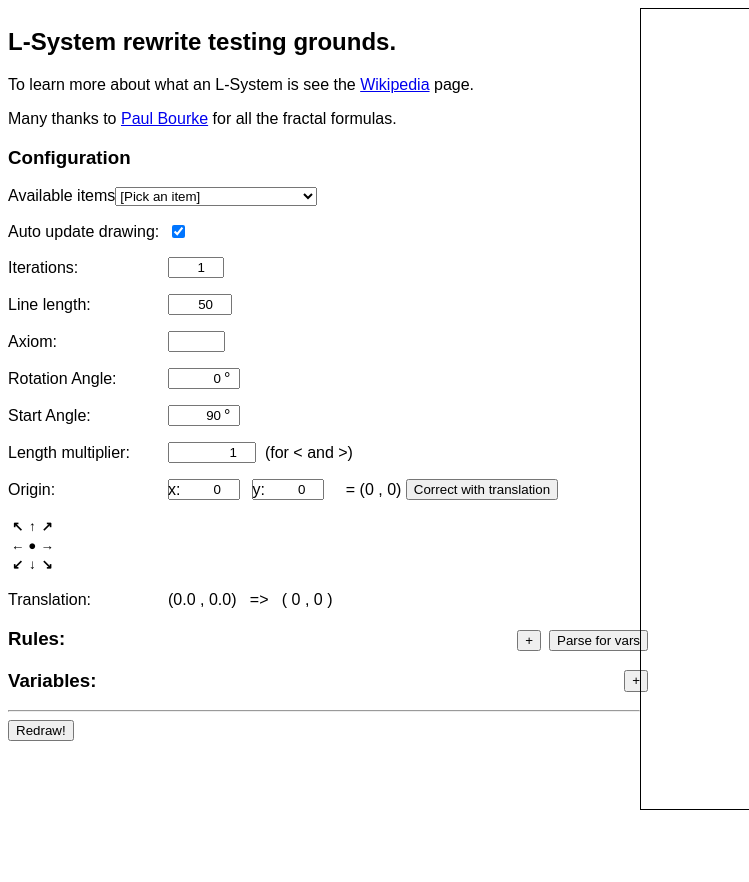
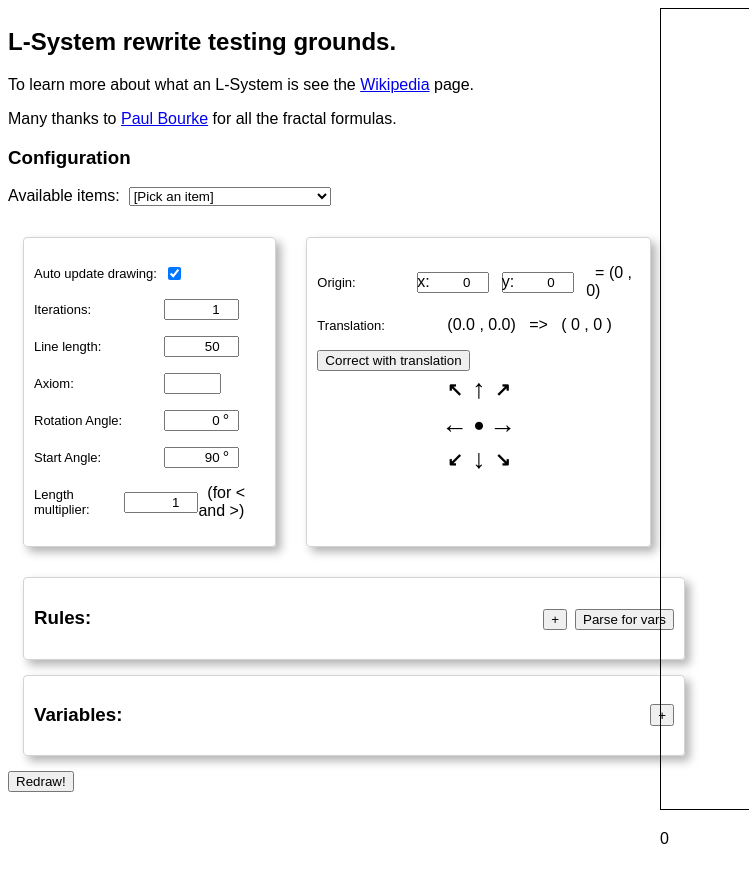
Before and after one commit to martinmolema/L-System, an Angular app: page / in a window 1280 px wide. Shown: the top 882 px of the page, without its empty margins (0-749 px from the left). Built offline with nearby package versions, Linux system fonts and the light colour scheme.

Commit message:
Added some support for animated polyline

```diff
--- a/src/app/app.component.css
+++ b/src/app/app.component.css
@@ -8,12 +8,51 @@ main {
     width: 50%;
     height: fit-content;
 
+
+    .card {
+      border: 1px solid lightgray;
+      border-radius: 4px;
+      margin:15px;
+      padding: 10px;
+      box-shadow: 5px 5px 10px rgba(0, 0, 0, 0.3);
+    }
+
+
+    div.column {
+      display: flex;
+      flex-direction: row;
+
+      div.left,
+      div.right {
+        width: fit-content;
+      }
+
+      div.right {
+        div.origin-navigator {
+          width: 100%;
+          display: flex;
+          flex-direction: row;
+          flex-wrap: nowrap;
+          justify-content: center;
+          align-items: center;
+        }
+
+      }
+
+    }
+
     table.origins {
       td {
-        font-size: 10pt;
+        font-size: 14pt;
         font-weight: bold;
         text-align: center;
         cursor: pointer;
+      }
+
+      tr:nth-child(odd) td:nth-child(even),
+      tr:nth-child(even) td:nth-child(odd)
+      {
+        font-size: 20pt;
       }
 
     }
@@ -56,6 +95,7 @@ main {
 
     input[type=number] {
       text-align: right;
+      width:5em;
     }
   }
 
@@ -63,6 +103,8 @@ main {
     width: 50%;
     height: fit-content;
     overflow: hidden;
+
+    margin-left:20px;
 
     section:has(app-lsystem) {
     }
@@ -91,6 +133,7 @@ main {
       label {
         display: inline-block;
         width: 10em;
+        font-size: small;
       }
 
       label:after {
--- a/src/app/app.component.html
+++ b/src/app/app.component.html
@@ -17,8 +17,9 @@
       <header>
         <h1>Configuration</h1>
       </header>
+
       <p>
-        <label for="listOfItems">Available items</label>
+        <label for="listOfItems">Available items: &nbsp;</label>
         <select id="listOfItems" (change)="selectSystem($event)" [(ngModel)]="idxSelectedSystem">
           <option value="-1">[Pick an item]</option>
           @for (item of allSystems; track allSystems; let idx = $index) {
@@ -27,6 +28,8 @@
         </select>
       </p>
       <form [formGroup]="formgroup">
+        <div class="column">
+          <div class="left card">
 
             <p>
               <label for="auto-update">Auto update drawing</label>
@@ -48,7 +51,8 @@
             </p>
             <p>
               <label for="inputRotationAngle">Rotation Angle</label>
-          <input name="rotationangle" id="inputRotationAngle" formControlName="rotationAngle" type="number" min="-180"
+              <input name="rotationangle" id="inputRotationAngle" formControlName="rotationAngle" type="number"
+                     min="-180"
                      max="180" class="angle">
               <span class="suffix"> &deg;</span>
             </p>
@@ -65,6 +69,8 @@
                      min="0.001" max="10" step="0.1">
               <span>&nbsp; (for &lt; and &gt;)</span>
             </p>
+          </div>
+          <div class="right card">
             <p>
               <label for="inputOriginX">Origin</label>
               <input name="originX" id="inputOriginX" formControlName="originX" type="number" min="-400" max="400">
@@ -73,8 +79,23 @@
               <span class="prefix">y:</span>
               <span>&nbsp; = ({{ originX?.value }} , {{ originY?.value }})</span>
               <span>&nbsp;</span>
+
+            </p>
+            <p>
+              <label>Translation</label>
+              ({{ canvas.translation.xAsString }} , {{ canvas.translation.yAsString }})
+              &nbsp;
+              =>
+              &nbsp;
+              (
+              {{ Math.floor((canvas.translation ? canvas.translation.x : 0) + canvas.OriginX) }}
+              ,
+              {{ Math.floor((canvas.translation ? canvas.translation.y : 0) + canvas.OriginY) }}
+              )
+
+            </p>
             <button (click)="updateOriginFromTranslation()">Correct with translation</button>
-        </p>
+            <div class="origin-navigator">
               <table class="origins">
                 <tbody>
                 <tr>
@@ -94,19 +115,7 @@
                 </tr>
                 </tbody>
               </table>
-        <p>
-          <label>Translation</label>
-          ({{ canvas.translation.xAsString }} , {{ canvas.translation.yAsString }})
-          &nbsp;
-          =>
-          &nbsp;
-          (
-          {{ Math.floor((canvas.translation ? canvas.translation.x : 0) + canvas.OriginX) }}
-          ,
-          {{ Math.floor((canvas.translation ? canvas.translation.y : 0) + canvas.OriginY) }}
-          )
-
-        </p>
+            </div>
             <!--        <p>
                       <label for="inputRules">Rules</label>
                       <textarea name="lrules" id="inputRules" formControlName="rules" [rows]="4" [cols]="50"></textarea>
@@ -120,7 +129,10 @@
                       }
 
                     </div>-->
-        <div class="rules">
+          </div>
+        </div>
+        <div>
+          <div class="rules card">
             @if (rules) {
               <h3><span>Rules:</span>
                 <span>
@@ -141,7 +153,7 @@
               </ng-container>
             }
           </div>
-        <div class="variables">
+          <div class="variables card">
             @if (variables) {
               <h3><span>
             Variables:
@@ -162,7 +174,7 @@
               </ng-container>
             }
           </div>
-        <hr>
+        </div>
         <button (click)="submitValues()">Redraw!</button>
       </form>
     </section>
--- a/src/app/app.component.ts
+++ b/src/app/app.component.ts
@@ -283,7 +283,7 @@ export class AppComponent {
   redraw(nrOfIterations: number): void {
 
     this.lsystem.startGeneration(nrOfIterations);
-
+    this.lsystem.createPolyline();
   }
 
   get autoUpdate(): AbstractControl | null {
--- a/src/app/classes/lsystem-calculator.ts
+++ b/src/app/classes/lsystem-calculator.ts
@@ -5,7 +5,7 @@ import {LSystemVariable} from "./lsystem-variable";
 
 export const SpecialChars = ['+', '-', '[', ']', '>', '<'];
 
-export enum OriginPositions  {
+export enum OriginPositions {
   UseCoordinates,
   CENTER,
   TopLeft,
@@ -25,8 +25,10 @@ export class LSystemCalculator {
   private variables: Array<LSystemVariable> = new Array<LSystemVariable>();
   private axiom = '';
   private originPosition: OriginPositions;
-  private originCoordinates : Point;
-
+  private originCoordinates: Point;
+  private points: Array<Point>;
+  private polylineString: string = '';
+  private totalLineLength: number = 0;
 
   private angle = 0;
   private stack: Array<StackItem>;
@@ -46,15 +48,23 @@ export class LSystemCalculator {
     this.systemName = systemName;
     this.stack = new Array<StackItem>();
     this.lines = new Array<SVGLine>();
+    this.points = new Array<Point>();
 
     if (origin instanceof Point) {
       this.originCoordinates = origin.clone();
       this.originPosition = OriginPositions.UseCoordinates;
-    }
-    else {
-      this.originCoordinates = new Point(0,0);
+    } else {
+      this.originCoordinates = new Point(0, 0);
       this.originPosition = origin;
     }
+  }
+
+  get TotalLineLength(): number {
+    return this.totalLineLength;
+  }
+
+  get PolylineString(): string {
+    return this.polylineString;
   }
 
   clearVariables(): void {
@@ -111,16 +121,35 @@ export class LSystemCalculator {
 
   startGeneration(nrOfIterations: number) {
     this.nrOfIterationsRequested = nrOfIterations;
-    this.lastPosition = new Point(0,0);
+    this.lastPosition = new Point(0, 0);
     this.angle = this.startingAngle;
     this.stack = new Array<StackItem>();
     this.lines = new Array<SVGLine>();
+    this.points = new Array<Point>();
     this.completeFormula = '';
 
     this.nrOfIterationsRequested = nrOfIterations;
 
     this.generateOneIteration(nrOfIterations, this.axiom, this.lineLength);
 
+  }
+
+  createPolyline(): string {
+    this.polylineString = this.points.map(p => `${p.x},${p.y}`).join(' ');
+
+    let total = 0;
+    let lastPoint = new Point(0, 0);
+    this.points.forEach(point => {
+      if (lastPoint) {
+        const diffX = point.x - lastPoint.x;
+        const diffY = point.y - lastPoint.y;
+        total += Math.sqrt(diffX * diffX + diffY * diffY);
+      }
+      lastPoint = point;
+    })
+    this.totalLineLength = total;
+
+    return this.polylineString;
   }
 
   generateOneIteration(nrOfIterations: number, formula: string, lineLength: number) {
@@ -203,6 +232,7 @@ export class LSystemCalculator {
     line.classList.push(`iteration-${point1.iterationNr}`);
 
     this.lines.push(line);
+    this.points.push(point1);
 
     return new Point(newx, newy, 0, '');
 
@@ -215,7 +245,7 @@ export class LSystemCalculator {
   createParameterObject(): {} {
     return {
       systemName: this.systemName,
-      variables:this.variables,
+      variables: this.variables,
       axiom: this.axiom,
       rules: this.rules,
       rotationAngle: this.rotationAngle,
--- a/src/app/lsystem/lsystem.component.css
+++ b/src/app/lsystem/lsystem.component.css
@@ -4,4 +4,20 @@ svg {
     fill: none;
     vector-effect:non-scaling-stroke;
   }
+
+  polyline.shape.animated {
+    animation: dash 2s linear forwards;
+    stroke:black;
+    vector-effect: non-scaling-stroke;
+    fill: none;
+    stroke-width:1;
+  }
+
 }
+
+
+@keyframes dash {
+  to {
+    stroke-dashoffset: 0;
+  }
+}
--- a/src/app/lsystem/lsystem.component.html
+++ b/src/app/lsystem/lsystem.component.html
@@ -11,7 +11,7 @@
       <circle cx="0" cy="0" r="10" stroke="blue" fill="blue" fill-opacity="0.5"></circle>
       <circle [attr.cx]="lsystem?.OriginX" [attr.cy]="lsystem?.OriginY" r="10" stroke="green" fill="green" fill-opacity="0.5"></circle>
 -->
-      @for (line of lsystem?.lines; track $index) {
+<!--      @for (line of lsystem?.lines; track $index) {
         <line
           [attr.x1]="line.x1 + canvas.OriginX + canvas.translation.x"
           [attr.x2]="line.x2 + canvas.OriginX + canvas.translation.x"
@@ -21,7 +21,15 @@
           [attr.stroke]="line.stroke"
 
         ></line>
-      }
+      }-->
+
+      <polyline [attr.points]="lsystem?.PolylineString"
+                [attr.stroke-dasharray]="lsystem?.TotalLineLength"
+                [attr.stroke-dashoffset]="lsystem?.TotalLineLength"
+                class="shape animated"
+      ></polyline>
+
     </g>
   </g>
 </svg>
+<p>{{lsystem?.TotalLineLength}}</p>
```
Lines whose indentation alone changed are shown as unchanged.
